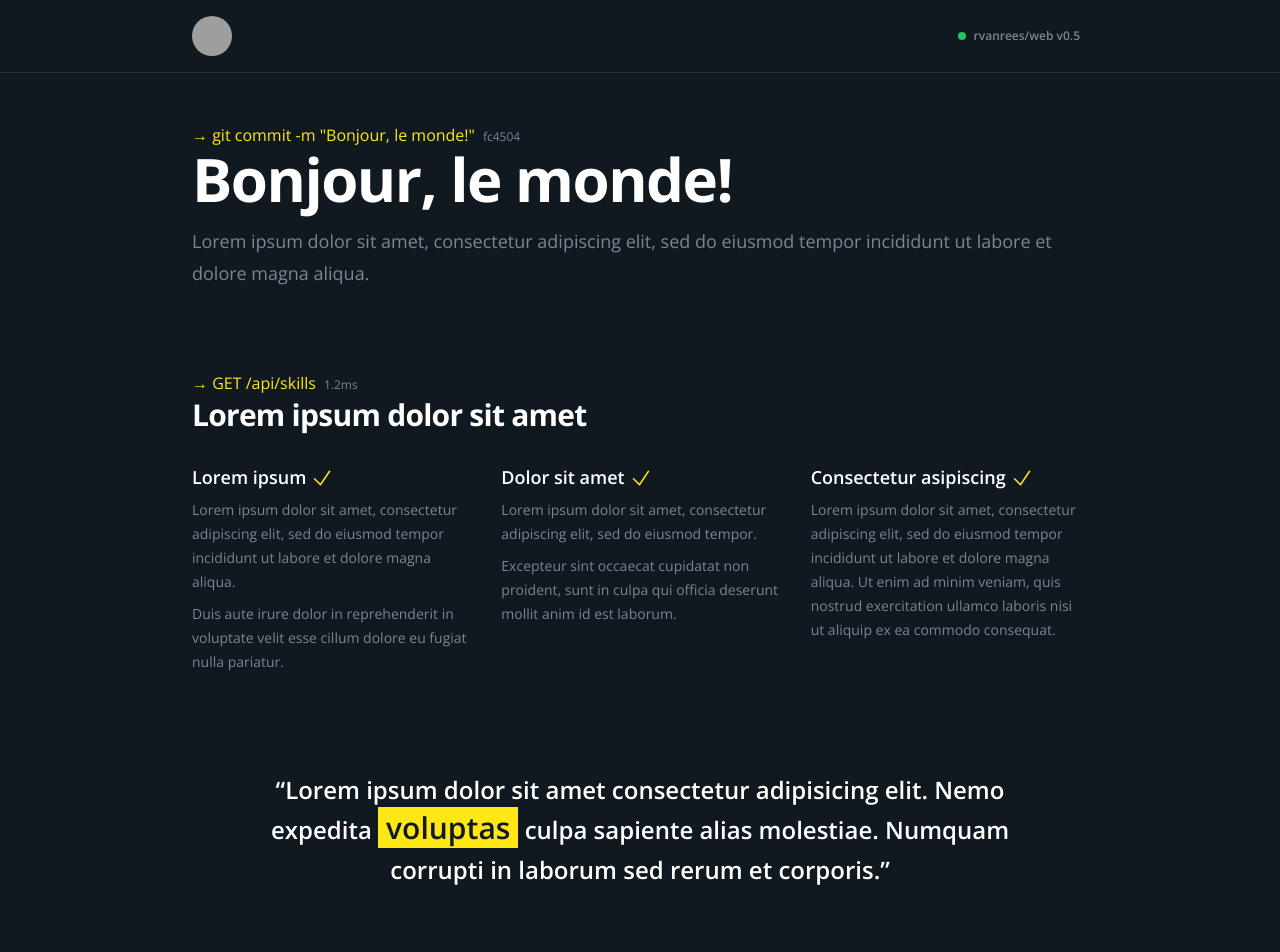
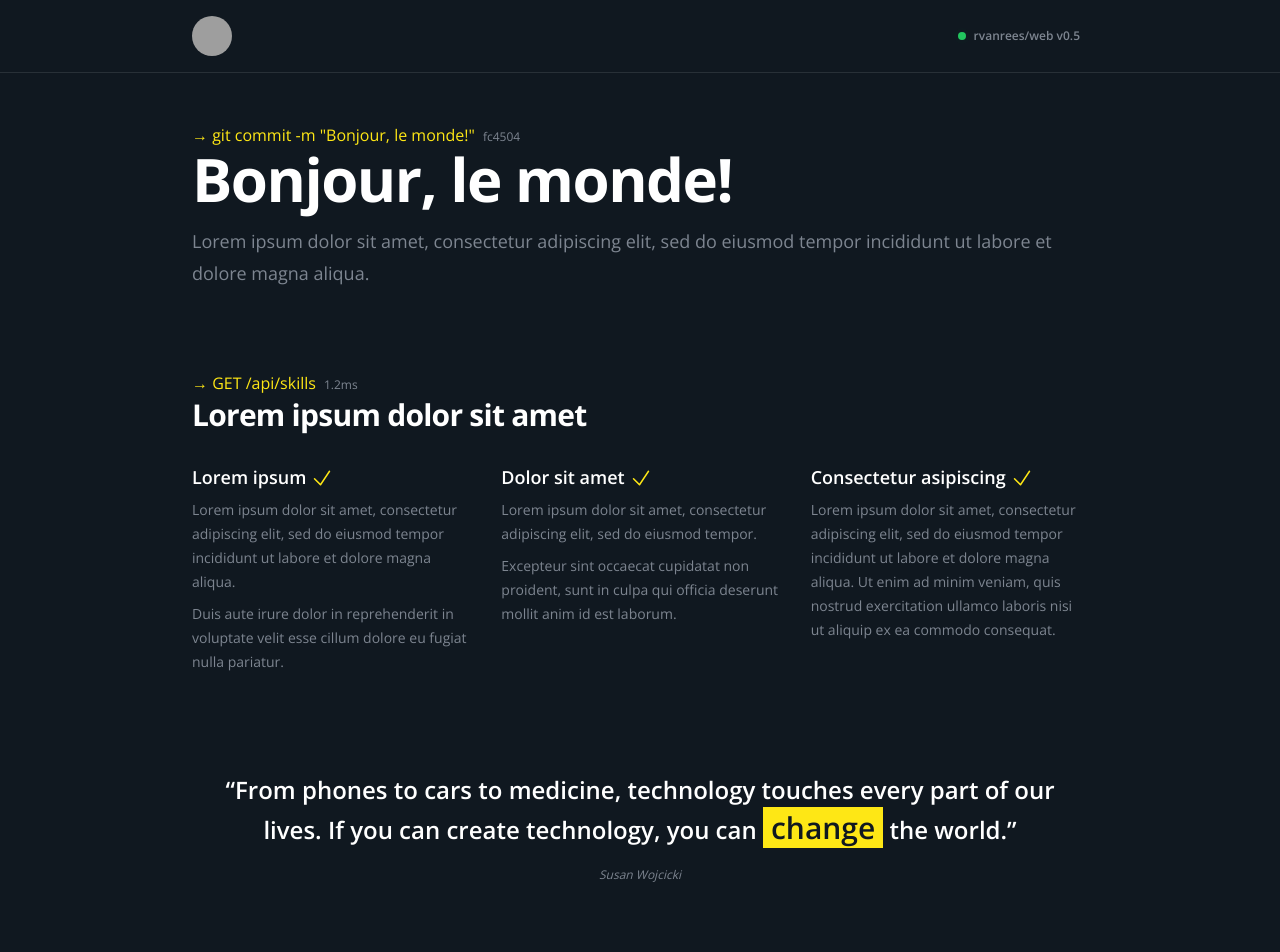
Before and after one commit to rvanrees/web, a Next.js app: page / in a window 1280 px wide. Shown: the top 952 px of the page. Built offline with nearby package versions, Linux system fonts and the light colour scheme; grey boxes are pictures that could not be loaded.

Commit message:
Update Quote.tsx

```diff
--- a/src/app/components/Quote.tsx
+++ b/src/app/components/Quote.tsx
@@ -4,14 +4,20 @@ const Quote = () => {
       <figure>
         <blockquote className="text-center text-xl font-semibold leading-8 sm:text-2xl sm:leading-10 text-white">
           <p>
-            “Lorem ipsum dolor sit amet consectetur adipisicing elit. Nemo
-            expedita{" "}
+            “From phones to cars to medicine, technology touches every part of
+            our lives. If you can create technology, you can{" "}
             <span className="bg-secondary px-2 text-charcoal text-3xl">
-              voluptas
+              change
             </span>{" "}
-            culpa sapiente alias molestiae. Numquam corrupti in laborum sed
-            rerum et corporis.”
+            the world.”
           </p>
+          <a
+            href="https://en.wikipedia.org/wiki/Susan_Wojcicki"
+            target="_blank"
+            className="mt-1 italic text-xs text-chalk font-normal hover:text-secondary transition"
+          >
+            Susan Wojcicki
+          </a>
         </blockquote>
       </figure>
     </div>
```
